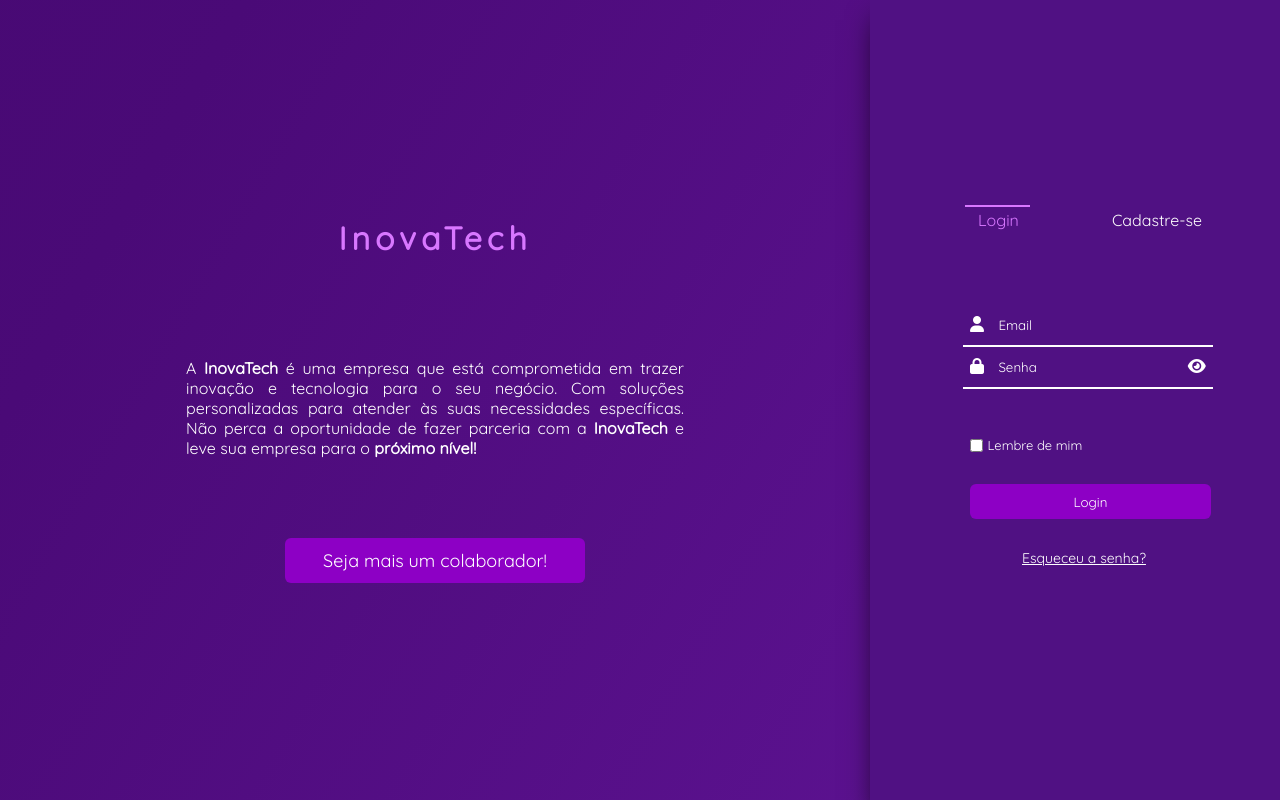
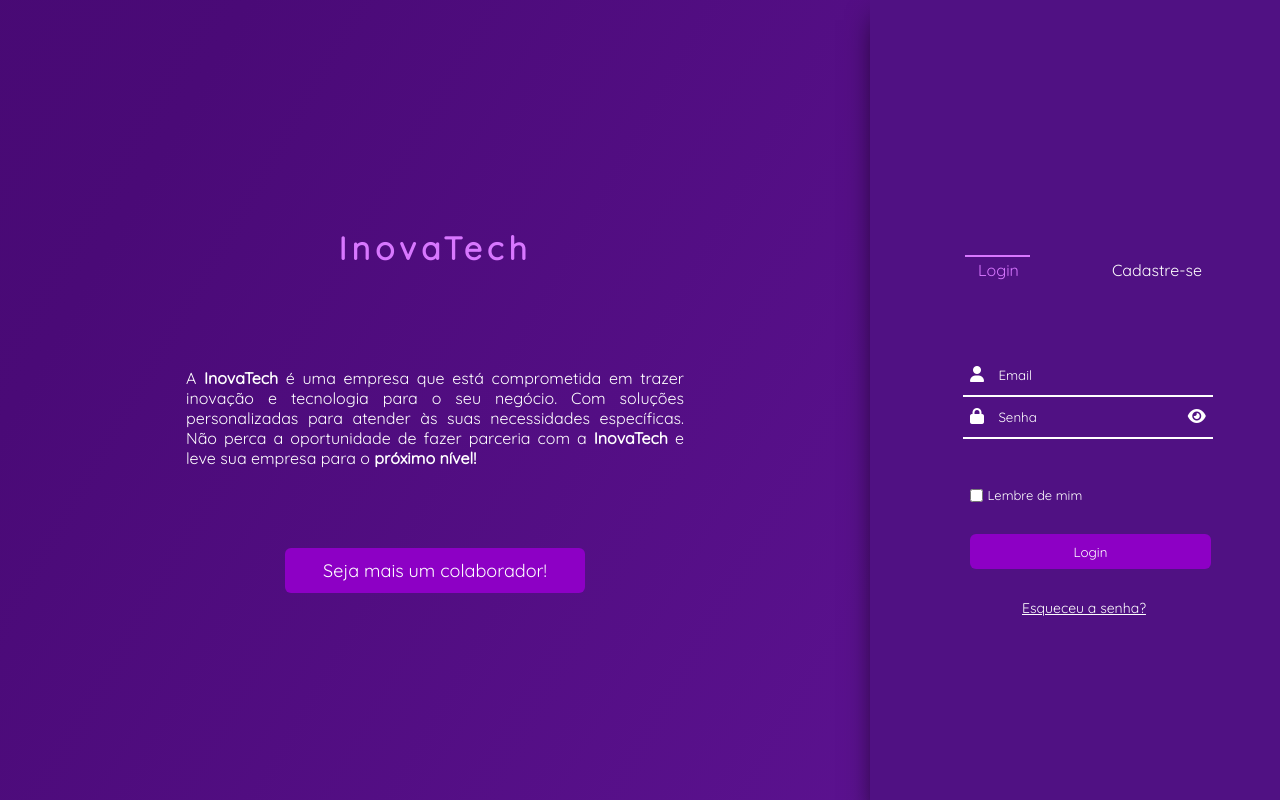
Before and after one commit to jlucassv/projeto-login, a plain HTML site: page index.html in a window 1280 px wide. Drawn offline with Linux system fonts and the light colour scheme.

Commit message:
another commit

```diff
--- a/style.css
+++ b/style.css
@@ -26,6 +26,7 @@ body{
 .content h1 {
   color: rgb(216, 119, 255);
   letter-spacing: 5px;
+  padding-top: 20px;
 }
 .content p {
   margin-top: 100px;
@@ -65,7 +66,6 @@ body{
   box-shadow: 10px 20px 30px black;
 }
 .buttons {
-  margin-top: -100px;
   margin-left: 30px;
   width: 250px;
   display: flex;
```
